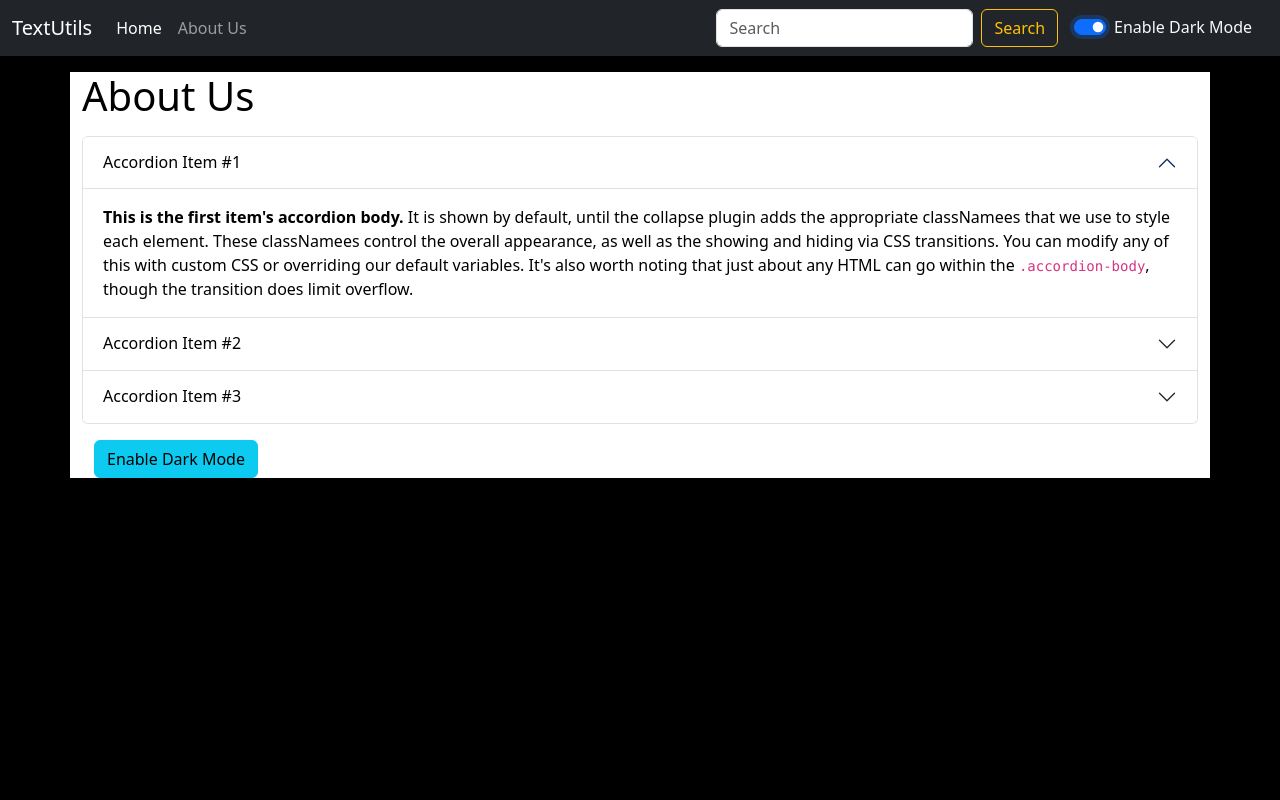
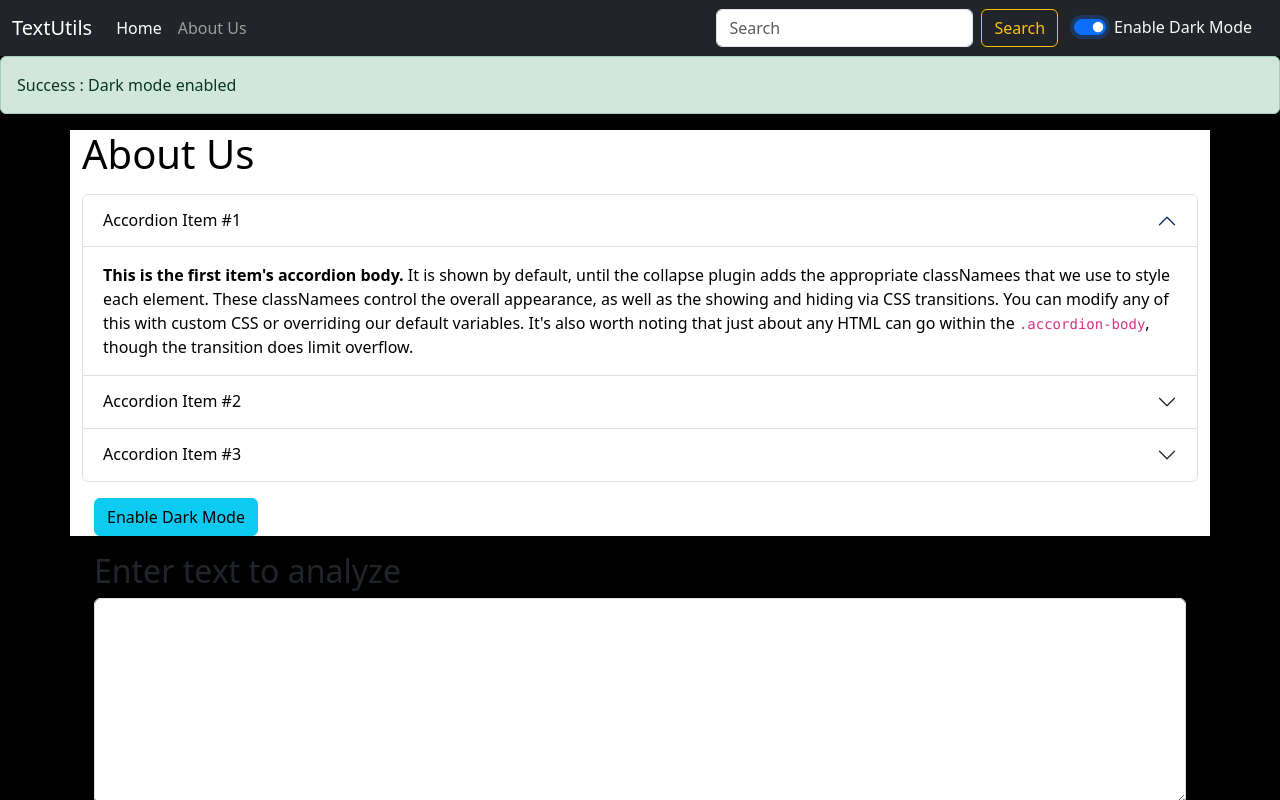
Before and after one commit to JsKaur/React, a React (Create React App) app: page / in a window 1280 px wide. Both pictures are taken after a click on the switch "Enable Dark Mode". Shown: the top 800 px of the page. Built offline with nearby package versions, Linux system fonts and the light colour scheme.

Commit message:
adding and autoDismissing alert

```diff
--- a/src/App.js
+++ b/src/App.js
@@ -5,20 +5,37 @@
 import './components/Navbar.js';
 import Navbar from './components/Navbar.js';
 import TextForm from './components/TextForm.js';
+import Alert from './components/Alert.js';
 
 
 function App() {
 
   const [mode, setMode]=useState('light');
 
+  const [alert, setAlert]=useState(null);
+
+  const showAlert=(message,type)=>{
+      setAlert(
+        {msg:message,
+        type:type
+        }
+
+      )
+      setTimeout(()=>{
+        setAlert(null);
+      },3000)
+  }
+
   const toggleMode = () =>{
     if (mode==='light'){
       setMode('dark');
       document.body.style.backgroundColor='black';
+      showAlert("Dark mode enabled","success");
     }
     else{
       setMode('light');
       document.body.style.backgroundColor='white';
+      showAlert("Light mode enabled","success");
     }
   }
   return (
@@ -27,10 +44,15 @@
 
     <>
     <Navbar title="TextUtils" About="About Us" modes={mode} toggleMode={toggleMode} />
-
+    <Alert alert={alert} />
     {/* className='container' makes the text area center. */}
 
+
     <About />
+
+    <div className="container my-3">
+      <TextForm showAlert={showAlert} heading="Enter text to analyze" mode={mode} />
+    </div>
 
 
    </>
--- /dev/null
+++ b/src/components/Alert.js
@@ -0,0 +1,17 @@
+import React from 'react'
+
+export default function Alert(props) {
+    const capitalize=(word)=>{
+        const lower=word.toLowerCase();
+        return lower.charAt(0).toUpperCase()+lower.slice(1);
+    }
+  return (
+
+    // props.alert && means that if it is null, div will not be returned. if it is not null, then only div will be returned.
+    props.alert &&  <div className={`alert alert-${props.alert.type} alert-dismissible fade show`} role="alert">
+  {capitalize(props.alert.type)} : {props.alert.msg}
+
+</div>
+
+  )
+}
--- a/src/components/TextForm.js
+++ b/src/components/TextForm.js
@@ -9,6 +9,7 @@
         console.log("Uppercase clicked"+text);
         let upper =text.toUpperCase();
         setText(upper);
+        props.showAlert("Converted to Uppercase",'success');
     }
 
     const handleLowerClick=()=>{
```
